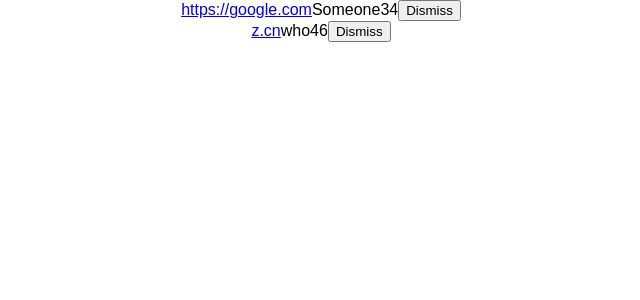
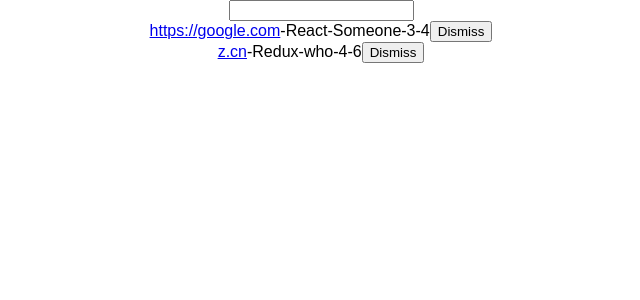
Before and after one commit to AnkleLiu/Demos, a React (Create React App) app in the folder hackernews/: page / in a window 1280 px wide. Shown: the top 300 px of the page, without its empty margins (319-959 px from the left). Built offline with nearby package versions, Linux system fonts and the light colour scheme.

Commit message:
增加搜索

```diff
--- a/hackernews/src/App.js
+++ b/hackernews/src/App.js
@@ -20,13 +20,24 @@
     }
 ]
 
+function isSearched(searchTerm) {
+    return function(item) {
+        return item.title.toLowerCase().includes(searchTerm.toLowerCase())
+    }
+}
+
+// const isSearched = searchTerm => item => item.title.toLowerCase().includes(searchTerm.toLowerCase())
+
+
 class App extends Component {
     constructor(props) {
         super(props)
         this.state = {
             list: list,
+            searchTerm: '',
         }
         this.onDismiss = this.onDismiss.bind(this)
+        this.onSearchChange = this.onSearchChange.bind(this)
     }
 
     onDismiss(id) {
@@ -35,17 +46,31 @@
         this.setState({ list: updatedList })
     }
 
+    onSearchChange(event) {
+        this.setState({ searchTerm: event.target.value })
+    }
+
   render() {
     return (
         <div className="App">
+            <form>
+                <input
+                    type="text"
+                    onChange={this.onSearchChange} />
+            </form>
             {
-                this.state.list.map(item => (
+                this.state.list.filter(isSearched(this.state.searchTerm)).map(item => (
                     <div key={item.objectID}>
                         <span>
                             <a href={item.url}>{item.url}</a>
                         </span>
+                        -
+                        <span>{item.title}</span>
+                        -
                         <span>{item.author}</span>
+                        -
                         <span>{item.num_comments}</span>
+                        -
                         <span>{item.points}</span>
                         <span>
                             <button
```
